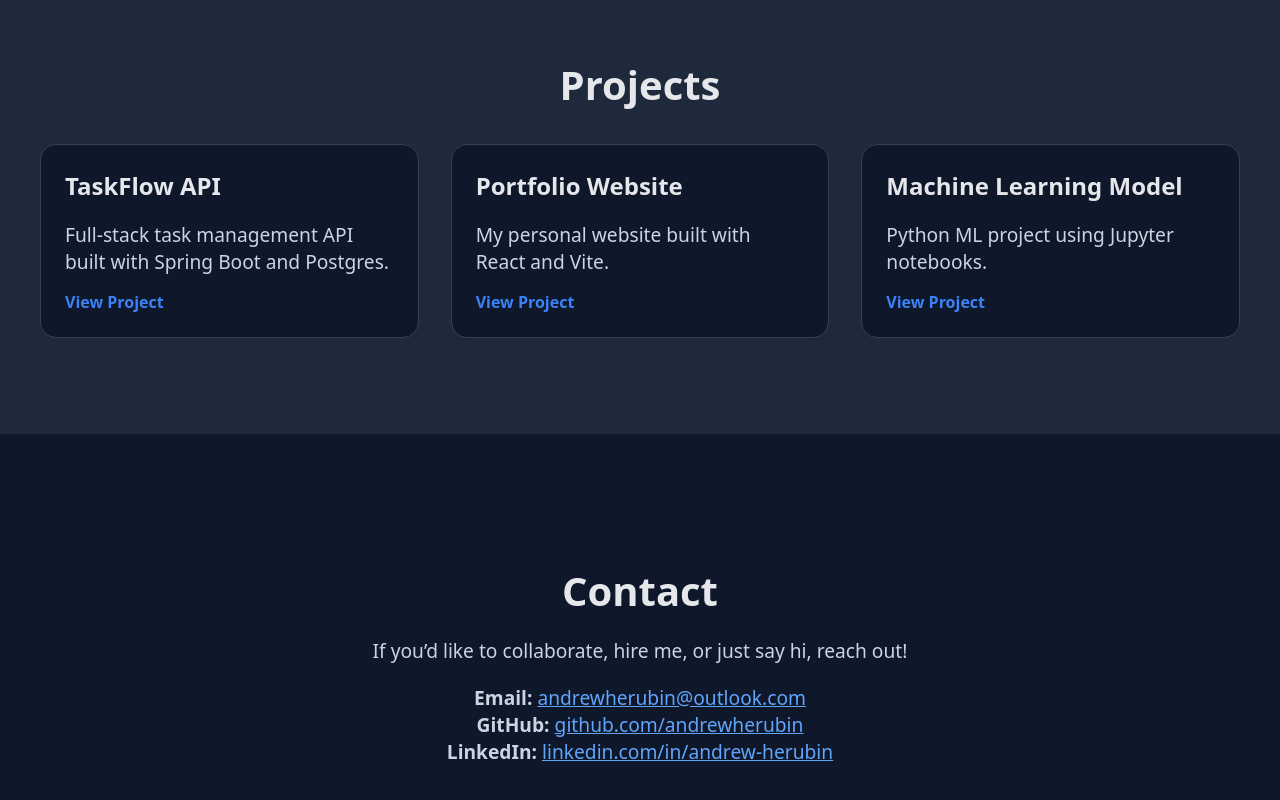
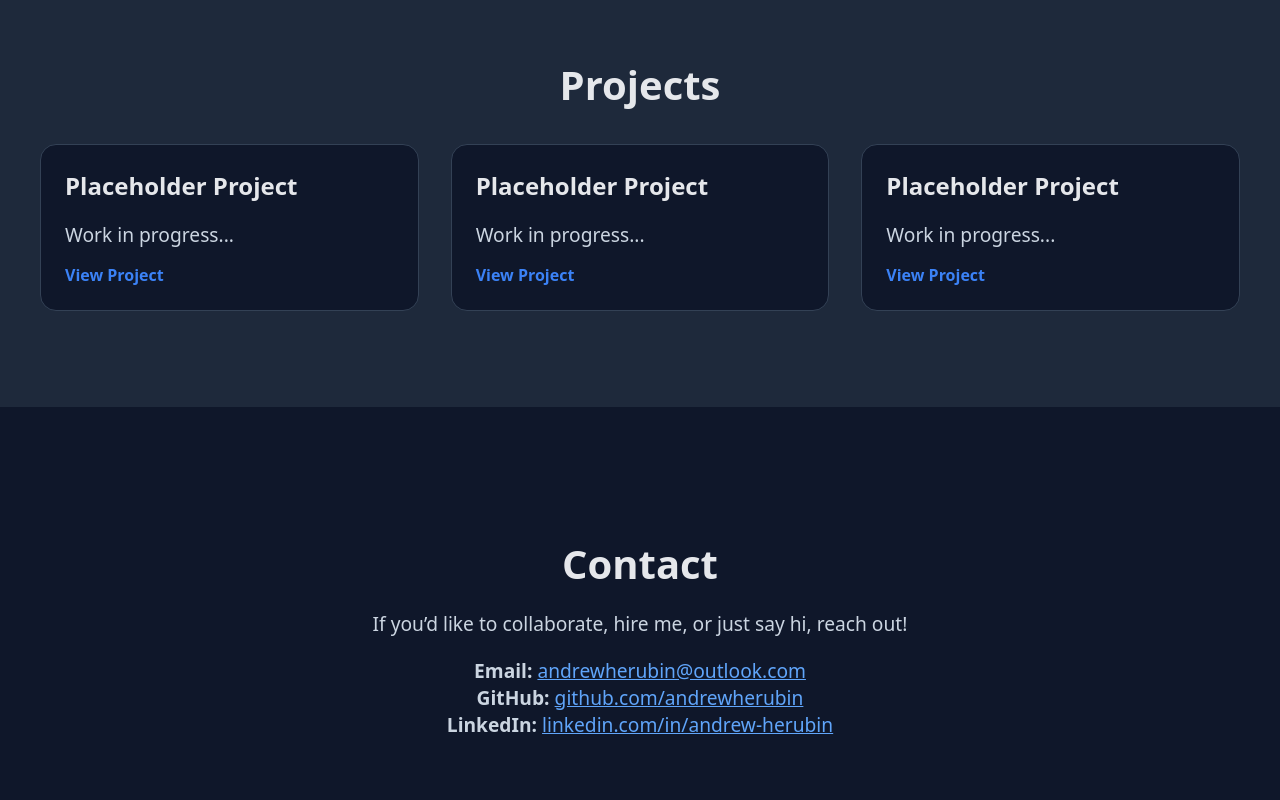
Before and after one commit to andrewherubin/andrewherubin.github.io, a React (Vite) app: page / in a window 1280 px wide. Shown: the part 1493-2293 px from the top of the page. Built offline with nearby package versions, Linux system fonts and the light colour scheme.

Commit message:
Placedholder projects

```diff
--- a/src/components/Projects.jsx
+++ b/src/components/Projects.jsx
@@ -3,18 +3,18 @@ import ProjectCard from "./ProjectCard.jsx";
 function Projects() {
   const projects = [
     {
-      title: "TaskFlow API",
-      description: "Full-stack task management API built with Spring Boot and Postgres.",
+      title: "Placeholder Project",
+      description: "Work in progress...",
       link: "#",
     },
     {
-      title: "Portfolio Website",
-      description: "My personal website built with React and Vite.",
+      title: "Placeholder Project",
+      description: "Work in progress...",
       link: "#",
     },
     {
-      title: "Machine Learning Model",
-      description: "Python ML project using Jupyter notebooks.",
+      title: "Placeholder Project",
+      description: "Work in progress...",
       link: "#",
     },
   ];
```
